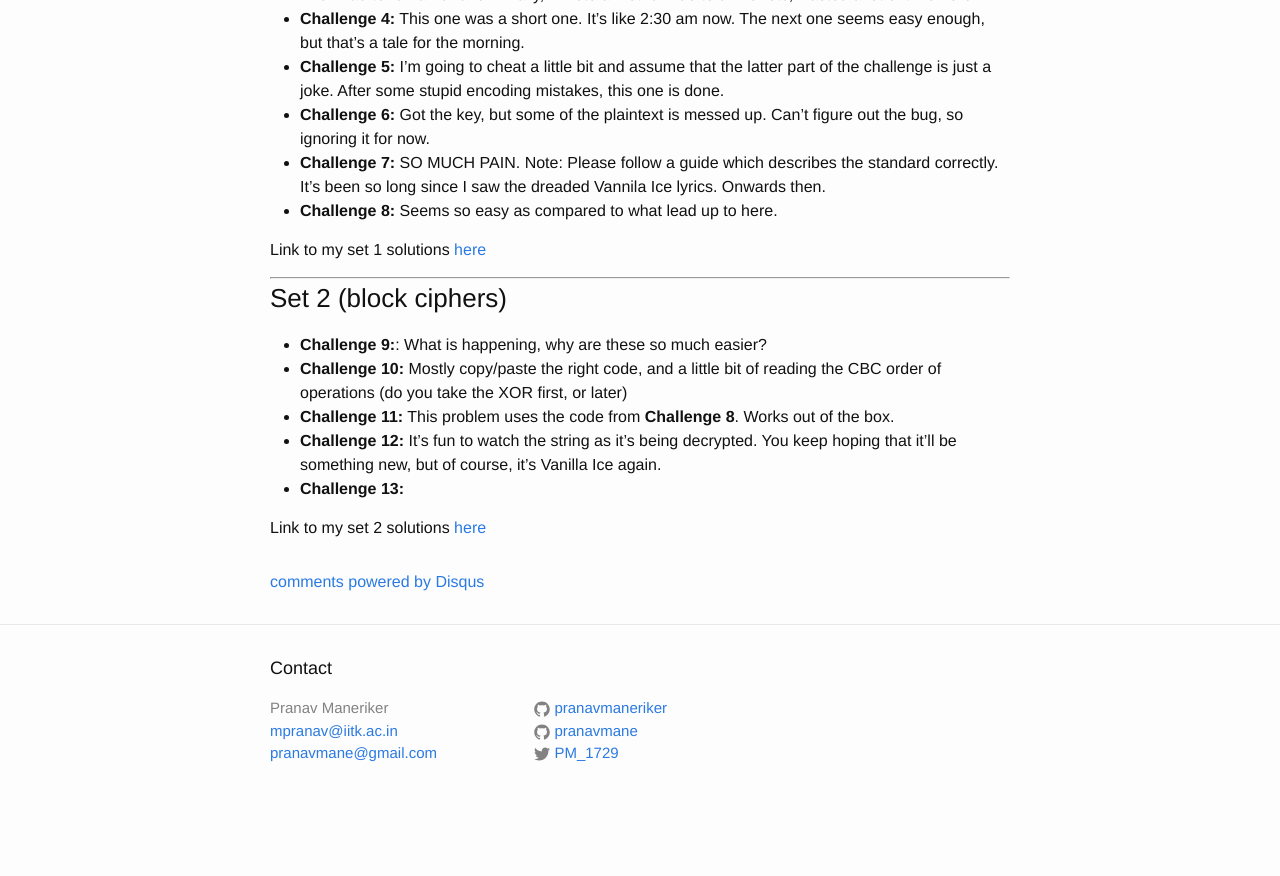
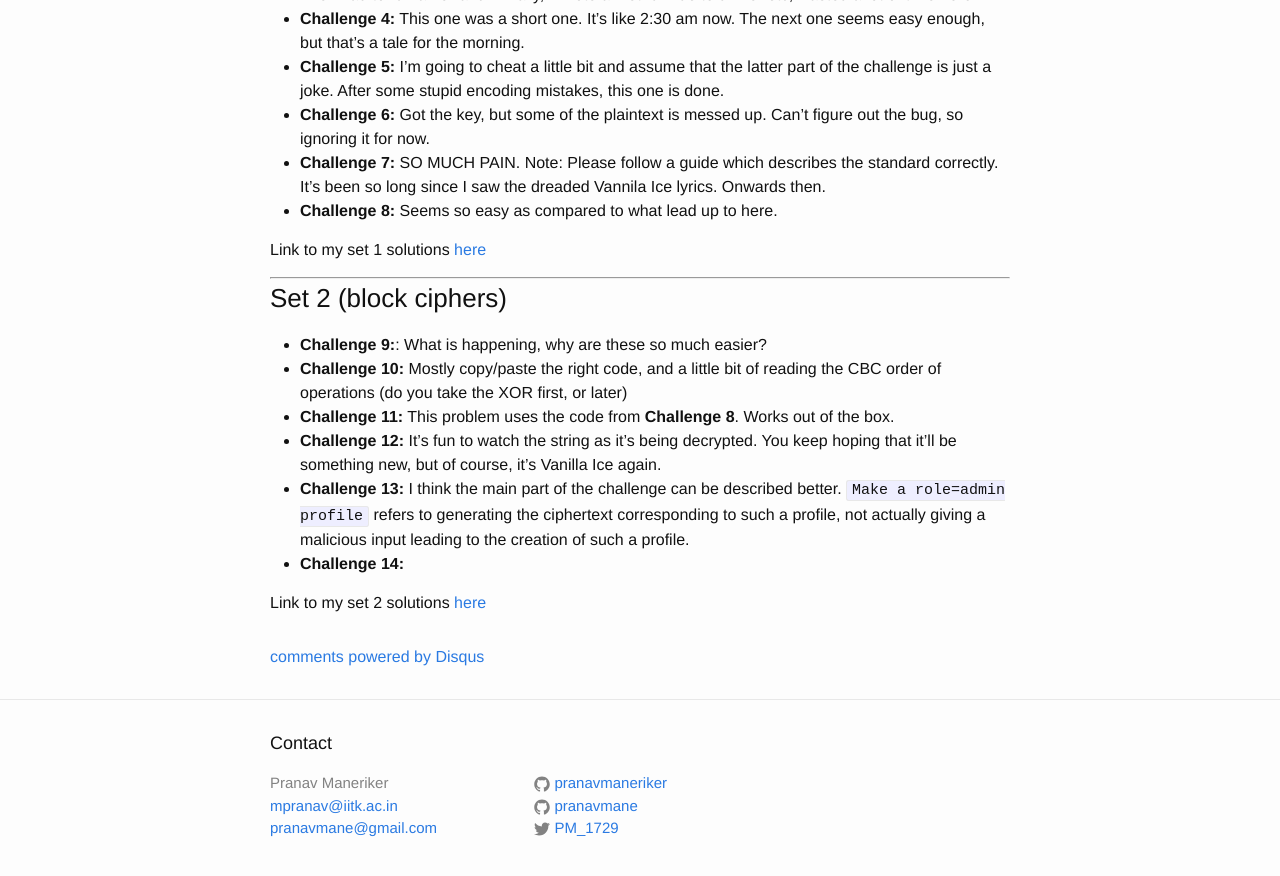
Before and after one commit to pranavmaneriker/pranavmaneriker.github.io, a Jekyll site: the page built from _posts/2016-12-24-christmas-crypto.markdown, in a window 1280 px wide and 900 px high, scrolled down 597 px. Shown: the top 876 px of the window. Built offline with Jekyll 4.4.1, drawn with Linux system fonts in a browser that asks for light colours; comment, search, counter and statistics services are not loaded; before the commit the page ends 1422 px from its top, so only the background shows below that.

Commit message:
Cryptopals Set 2 13

```diff
--- a/_posts/2016-12-24-christmas-crypto.markdown
+++ b/_posts/2016-12-24-christmas-crypto.markdown
@@ -10,6 +10,7 @@ tags-main: crpto
 I have been seeing [the cryptopals crypto challenges][cryptopals-link] being mentioned in a lot of places. I decided to spend some time looking at and trying to solve as many as I can.
 
 ---
+
 ### Set 1 (basics)
 
 When I started with this set, I thought that I would use python. I soon realized that I would be writing a lot of comments, so it would be good to use literate programming.
@@ -32,13 +33,15 @@ Link to my set 1 solutions [here](https://github.com/pranavmaneriker/cryptopals/
 
 
 ---
+
 ### Set 2 (block ciphers)
 
 * **Challenge 9:**: What is happening, why are these so much easier?
 * **Challenge 10:** Mostly copy/paste the right code, and a little bit of reading the CBC order of operations (do you take the XOR first, or later)
 * **Challenge 11:** This problem uses the code from **Challenge 8**. Works out of the box.
 * **Challenge 12:** It's fun to watch the string as it's being decrypted. You keep hoping that it'll be something new, but of course, it's Vanilla Ice again.
-* **Challenge 13:**
+* **Challenge 13:** I think the main part of the challenge can be described better. `Make a role=admin profile` refers to generating the ciphertext corresponding to such a profile, not actually giving a malicious input leading to the creation of such a profile.
+* **Challenge 14:**
 
 Link to my set 2 solutions [here](https://github.com/pranavmaneriker/cryptopals/blob/master/set2/challenges.ipynb)
 
```
